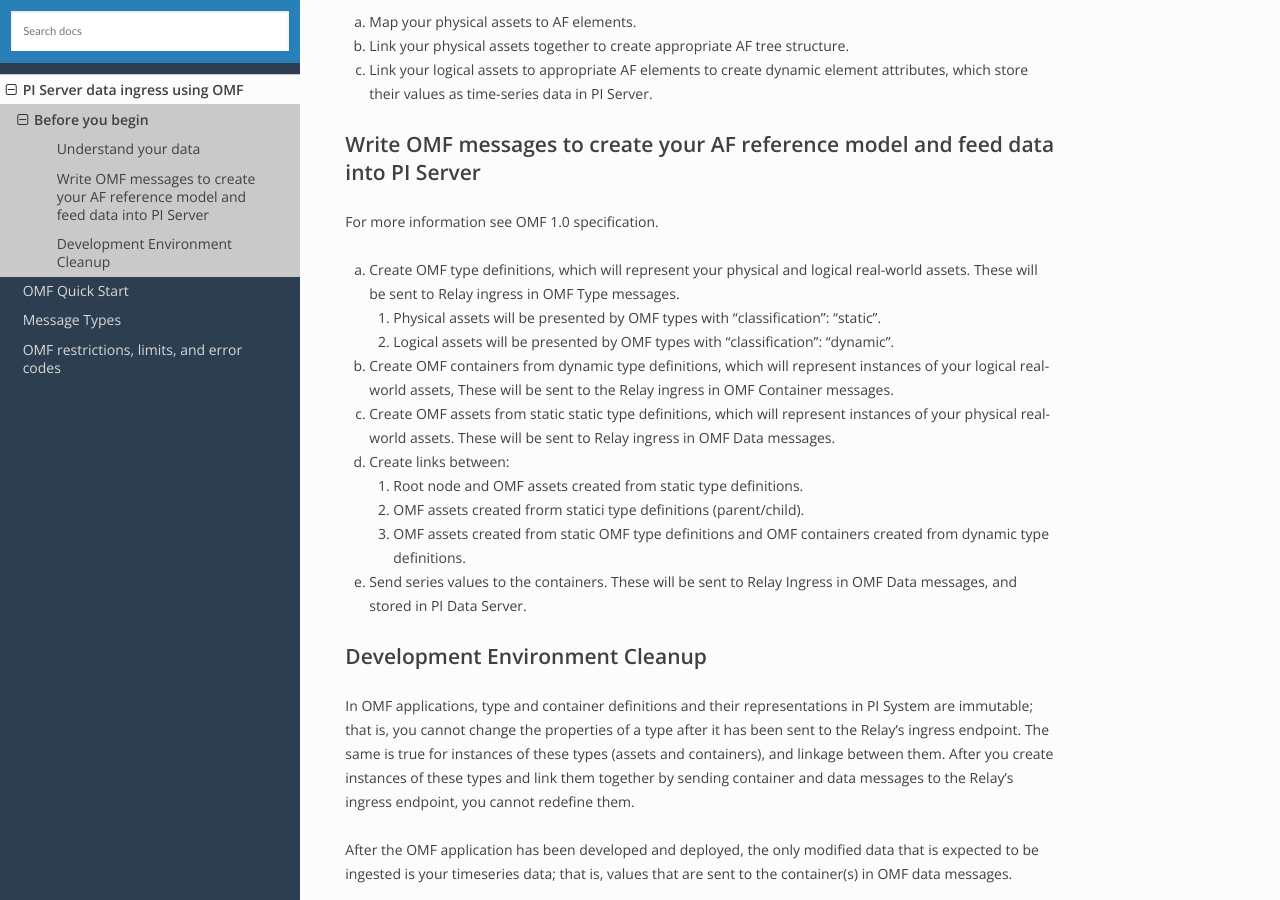
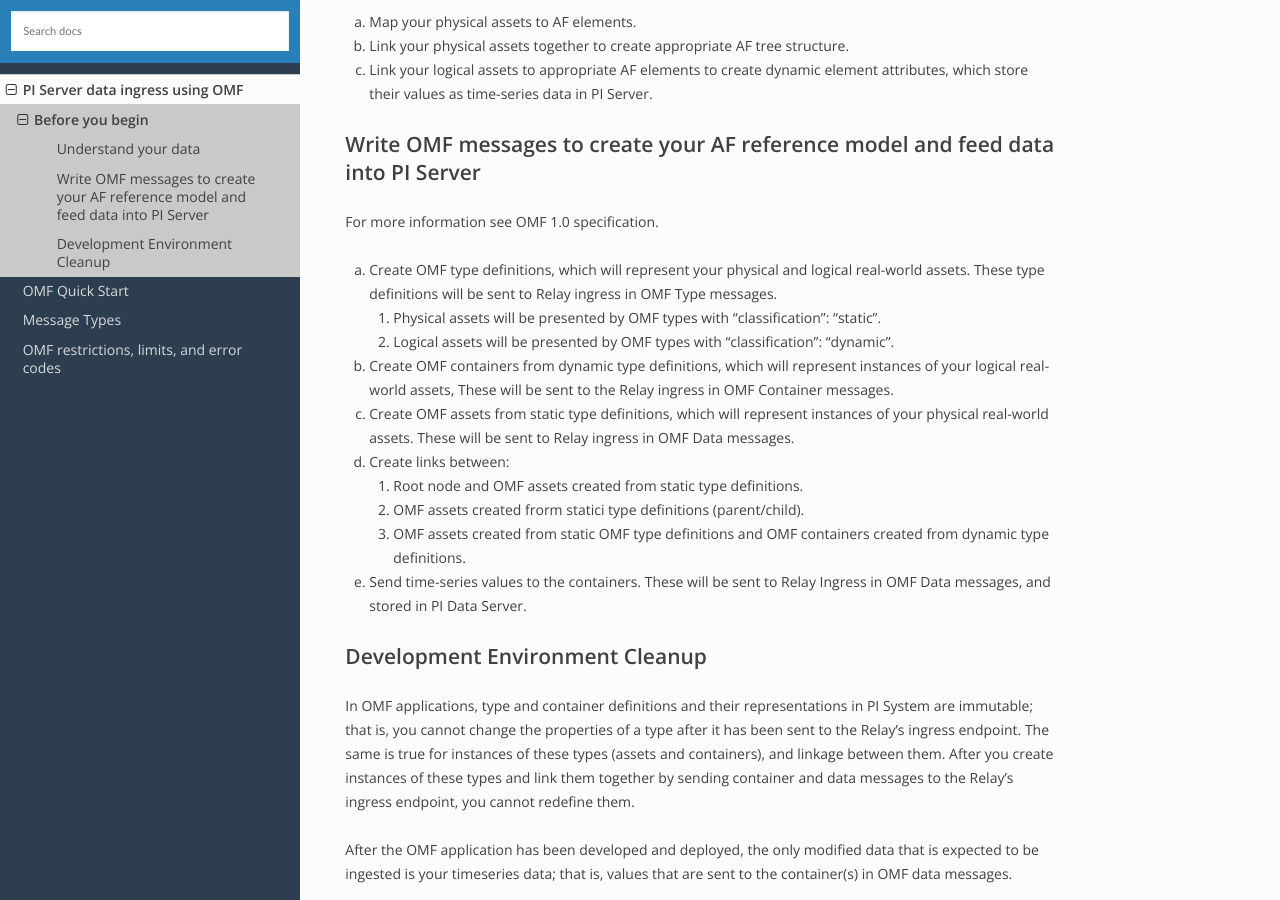
Before and after one commit to osisoft/OMF-Developer-Companion-Guide, a Sphinx documentation site: the page built from docs/OMF_Before.rst, in a window 1280 px wide and 900 px high, scrolled down 1416 px. Built offline with Sphinx 7.4.7 and the Read the Docs theme 2.0.0, drawn with Linux system fonts in a browser that asks for light colours.

Commit message:
Update OMF_Before.rst

```diff
--- a/docs/OMF_Before.rst
+++ b/docs/OMF_Before.rst
@@ -65,7 +65,7 @@
 For more information see OMF 1.0 specification.
 
 a. Create OMF type definitions, which will represent your physical and logical real-world assets.
-   These will be sent to Relay ingress in OMF Type messages.
+   These type definitions will be sent to Relay ingress in OMF Type messages.
 
    i.  Physical assets will be presented by OMF types with "classification": "static".
    ii. Logical assets will be presented by OMF types with "classification": "dynamic".
@@ -73,7 +73,7 @@
 b. Create OMF containers from dynamic type definitions, which will represent instances of your logical real-world assets,
    These will be sent to the Relay ingress in OMF Container messages.
 
-c. Create OMF assets from static static type definitions, which will represent instances of your physical real-world assets.
+c. Create OMF assets from static type definitions, which will represent instances of your physical real-world assets.
    These will be sent to Relay ingress in OMF Data messages.
 
 d. Create links between:
@@ -82,7 +82,7 @@
    ii.  OMF assets created frorm statici type definitions (parent/child).
    iii. OMF assets created from static OMF type definitions and OMF containers created from dynamic type definitions.
 
-e. Send series values to the containers. These will be sent to Relay Ingress
+e. Send time-series values to the containers. These will be sent to Relay Ingress
    in OMF Data messages, and stored in PI Data Server.
 
 
```
